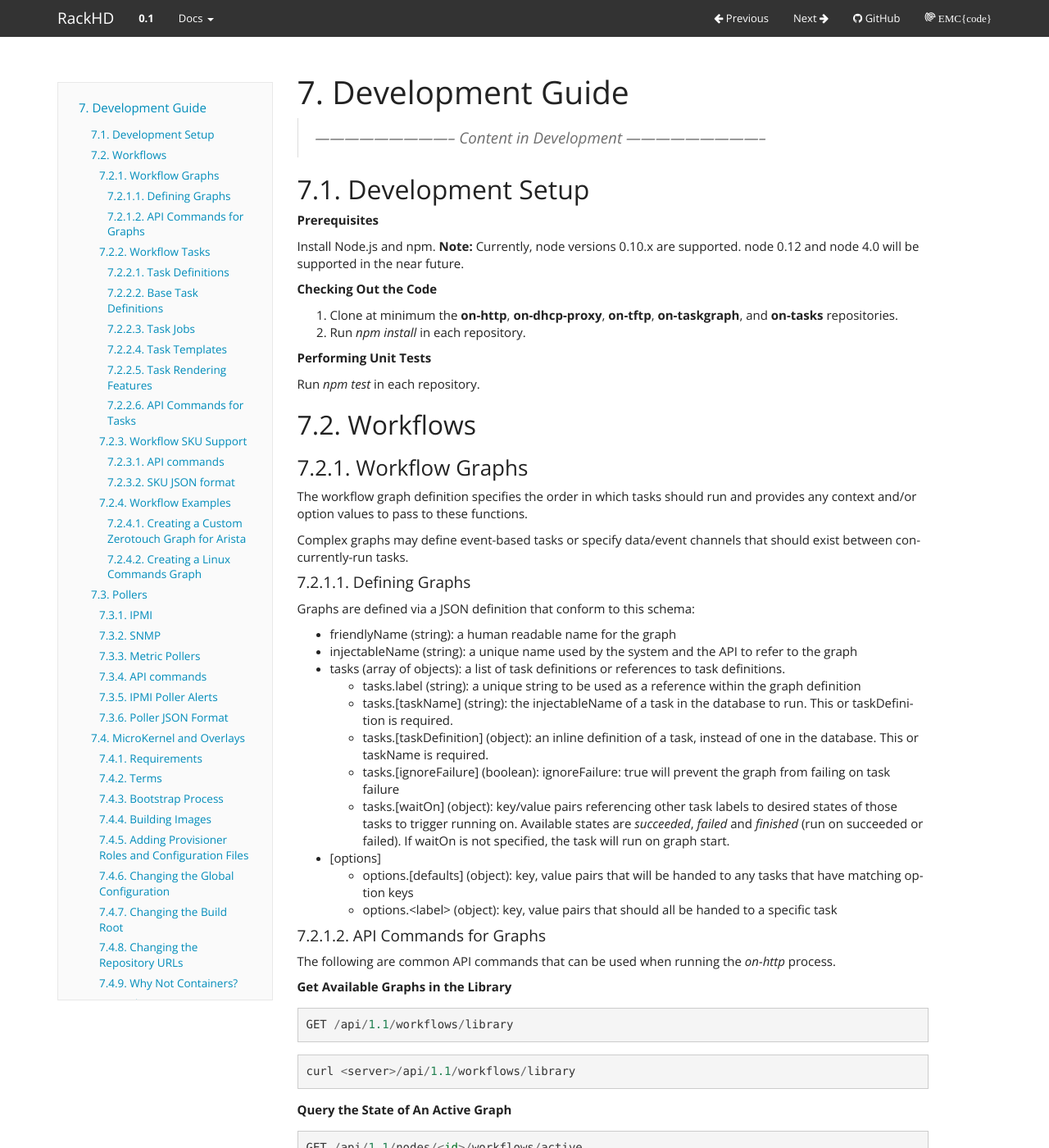
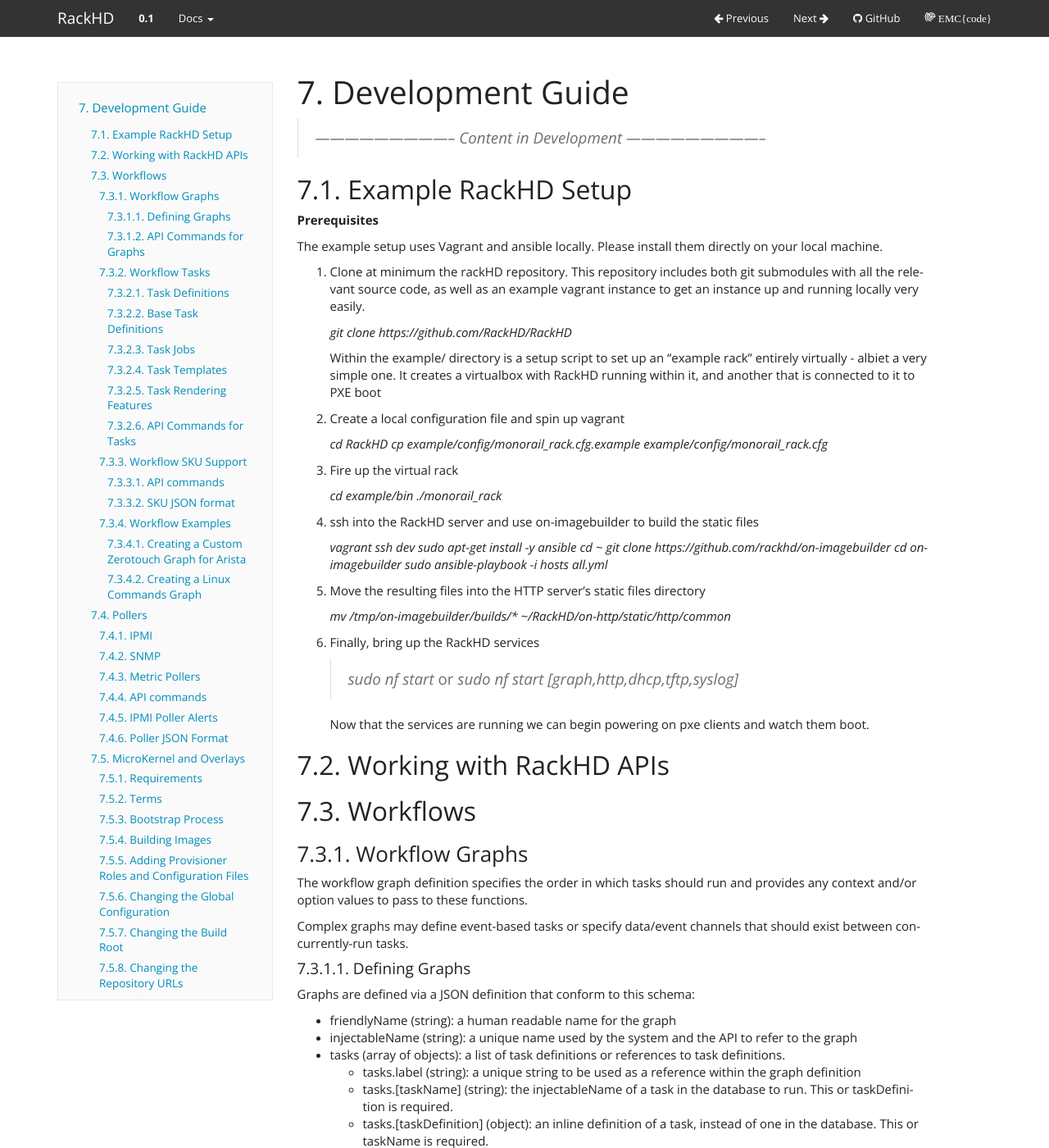
Before and after one commit to RackHD/docs, a Sphinx documentation site: the page built from docs/development_guide.rst, in a window 1280 px wide and 1400 px high. Shown: the whole window at 82% size. Built offline with Sphinx 7.4.7, drawn with Linux system fonts in a browser that asks for light colours; some of the changed text lies outside the part shown.

Commit message:
replacing dev setup section with quick setup vagrant example

```diff
--- a/docs/development_guide.rst
+++ b/docs/development_guide.rst
@@ -3,27 +3,60 @@
 
         *----------------------------- Content in Development -----------------------------*
 
-Development Setup
------------------
+Example RackHD Setup
+--------------------
 
 **Prerequisites**
 
-Install Node.js and npm. **Note:** Currently, node versions 0.10.x are supported. node 0.12 and node 4.0 will be supported in the near future.
+The example setup uses Vagrant and ansible locally. Please install them
+directly on your local machine.
 
 
 
-**Checking Out the Code**
+1. Clone at minimum the rackHD repository. This repository includes both git
+   submodules with all the relevant source code, as well as an example vagrant
+   instance to get an instance up and running locally very easily.
 
-1. Clone at minimum the **on-http**, **on-dhcp-proxy**, **on-tftp**, **on-taskgraph**, and **on-tasks** repositories.
+   `git clone https://github.com/RackHD/RackHD`
 
-2. Run *npm install* in each repository.
+   Within the example/ directory is a setup script to set up an "example rack"
+   entirely virtually - albiet a very simple one. It creates a virtualbox with
+   RackHD running within it, and another that is connected to it to PXE boot
 
-**Performing Unit Tests**
+2. Create a local configuration file and spin up vagrant
+
+   `cd RackHD`
+   `cp example/config/monorail_rack.cfg.example example/config/monorail_rack.cfg`
+
+3. Fire up the virtual rack
+
+   `cd example/bin`
+   `./monorail_rack`
+
+4. ssh into the RackHD server and use on-imagebuilder to build the static files
+
+   `vagrant ssh dev`
+   `sudo apt-get install -y ansible`
+   `cd ~`
+   `git clone https://github.com/rackhd/on-imagebuilder`
+   `cd on-imagebuilder`
+   `sudo ansible-playbook -i hosts all.yml`
+
+5. Move the resulting files into the HTTP server's static files directory
+
+   `mv /tmp/on-imagebuilder/builds/* ~/RackHD/on-http/static/http/common`
 
 
-Run *npm test* in each repository.
+6. Finally, bring up the RackHD services
+
+    `sudo nf start` or `sudo nf start [graph,http,dhcp,tftp,syslog]`
+
+   Now that the services are running we can begin powering on pxe clients
+   and watch them boot.
 
 
+Working with RackHD APIs
+------------------------
 
 .. include:: monorail/graphs.rst
 .. include:: monorail/tasks.rst
```
